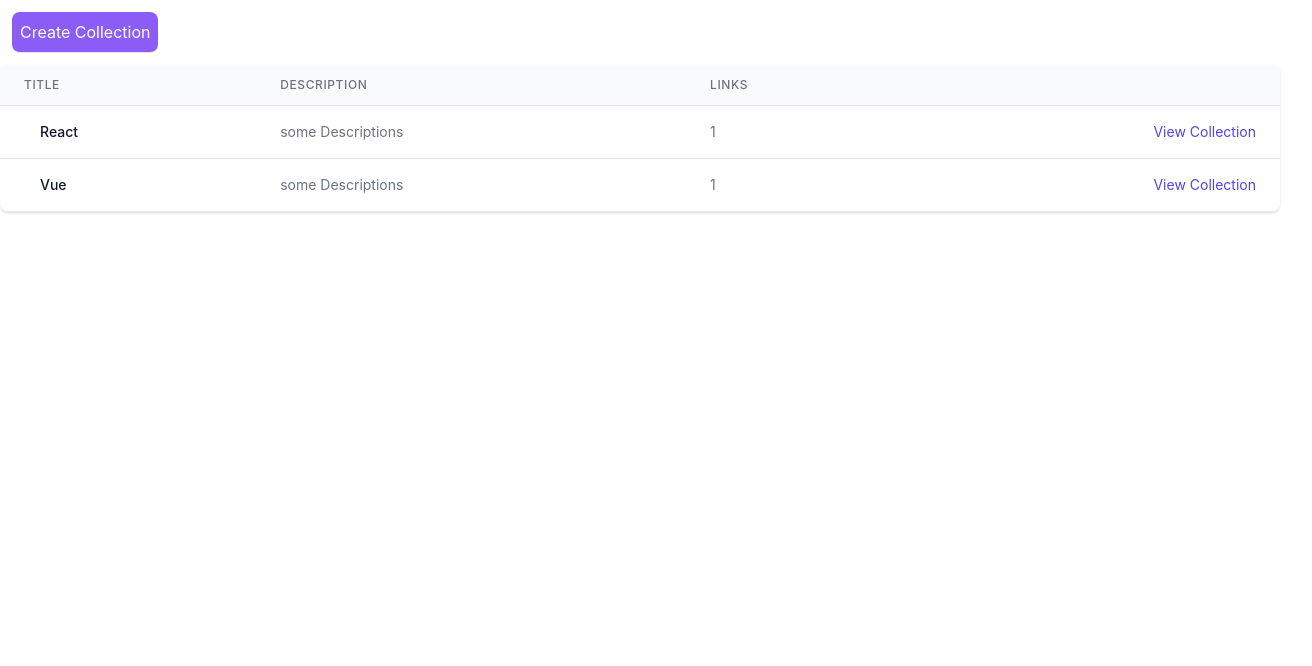
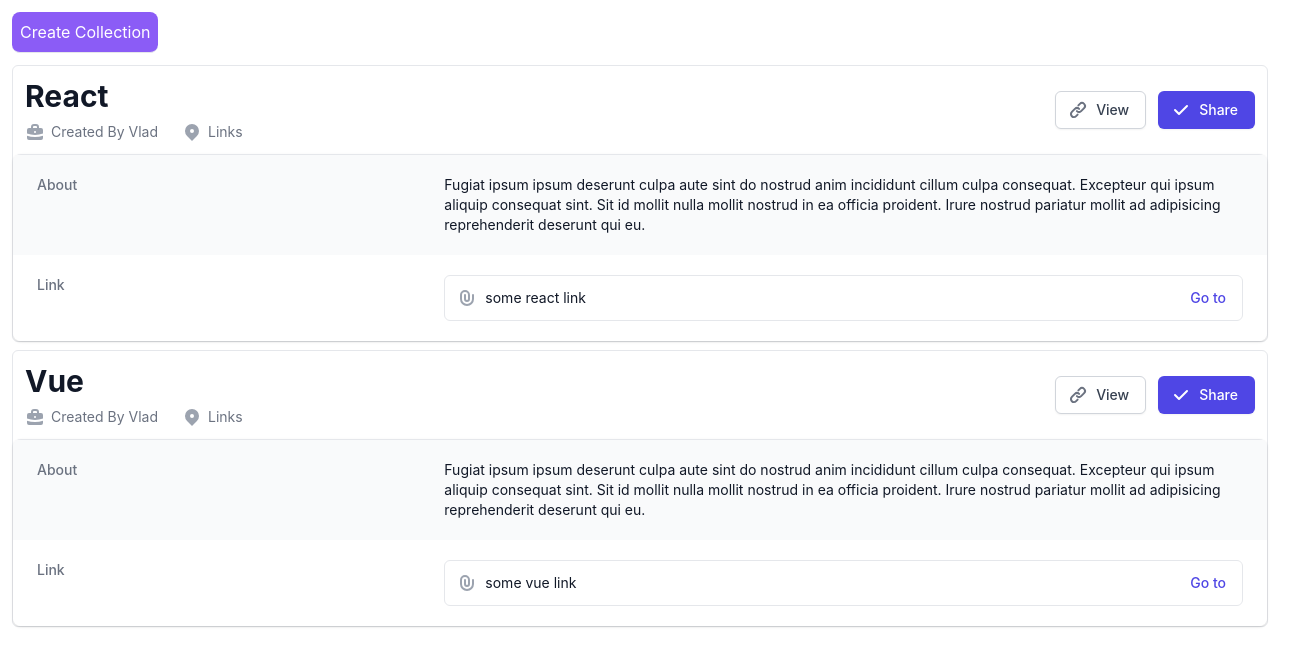
Before and after one commit to VladyslavKutsevolov/theApp, a React (Create React App) app: page / in a window 1280 px wide. Shown: the top 666 px of the page, 1312 px wide, since content can reach past the window. Built offline with nearby package versions, Linux system fonts and the light colour scheme.

Commit message:
refactor

```diff
--- a/src/components/collections/Collections.tsx
+++ b/src/components/collections/Collections.tsx
@@ -1,28 +1,38 @@
 import React, { FC, useEffect, useState } from 'react';
 import CollectionsList from './CollectionsList';
 import CollectionForm from './CollectionForm';
-import { useAppDispatch } from '../../redux/hooks';
+import { useAppDispatch, useAppSelector } from '../../redux/hooks';
 import {
   createCollection,
   fetchCollections
 } from '../../redux/collectionsSlice';
 import { CollectionsStateResource } from '../../redux/state/collectionsState';
 import { fetchAllCollections } from '../../api/fakeApi';
+import CollectionDetails from './CollectionDetails';
 
 const Collections: FC = () => {
   const [openForm, setOpenForm] = useState(false);
+  const [collectionList, setCollectionList] = useState<
+    CollectionsStateResource[]
+  >([]);
+  const { collections } = useAppSelector(state => state.collections);
+
   const dispatch = useAppDispatch();
 
   useEffect(() => {
     dispatch(fetchCollections(fetchAllCollections()));
   }, []);
 
+  useEffect(() => {
+    setCollectionList(collections);
+  }, [collections]);
+
   const createNewCollection = (collection: CollectionsStateResource) => {
     dispatch(createCollection(collection));
   };
 
   return (
-    <div>
+    <>
       <button
         className="m-3 p-2 border-b border-gray-200 sm:rounded-lg bg-purple-500 text-white"
         type="button"
@@ -35,8 +45,8 @@
         createCollection={createNewCollection}
         setOpen={setOpenForm}
       />
-      <CollectionsList />
-    </div>
+      <CollectionsList collections={collectionList} />
+    </>
   );
 };
 
--- a/src/components/collections/CollectionsList.tsx
+++ b/src/components/collections/CollectionsList.tsx
@@ -1,77 +1,21 @@
 import React, { FC } from 'react';
 import { useAppSelector } from '../../redux/hooks';
+import { CollectionsStateResource } from '../../redux/state/collectionsState';
+import Collection from './Collection';
 
-const CollectionsList: FC = () => {
-  const { collections } = useAppSelector(state => state.collections);
+interface Props {
+  collections: CollectionsStateResource[];
+}
+
+const CollectionsList = (props: Props) => {
+  const { collections } = props;
+
   return (
-    <div className="flex flex-col">
-      <div className="-my-2 overflow-x-auto sm:-mx-6 lg:-mx-8">
-        <div className="py-2 align-middle inline-block min-w-full sm:px-6 lg:px-8">
-          <div className="shadow overflow-hidden border-b border-gray-200 sm:rounded-lg">
-            <table className="min-w-full divide-y divide-gray-200">
-              <thead className="bg-gray-50">
-                <tr>
-                  <th
-                    scope="col"
-                    className="px-6 py-3 text-left text-xs font-medium text-gray-500 uppercase tracking-wider"
-                  >
-                    Title
-                  </th>
-                  <th
-                    scope="col"
-                    className="px-6 py-3 text-left text-xs font-medium text-gray-500 uppercase tracking-wider"
-                  >
-                    Description
-                  </th>
-                  <th
-                    scope="col"
-                    className="px-6 py-3 text-left text-xs font-medium text-gray-500 uppercase tracking-wider"
-                  >
-                    Links
-                  </th>
-                  <th scope="col" className="relative px-6 py-3">
-                    <span className="sr-only">View Collection</span>
-                  </th>
-                </tr>
-              </thead>
-              <tbody className="bg-white divide-y divide-gray-200">
-                {collections.map(collection => (
-                  <tr key={collection.id}>
-                    <td className="px-6 py-4 whitespace-nowrap">
-                      <div className="flex items-center">
-                        <div className="ml-4">
-                          <div className="text-sm font-medium text-gray-900">
-                            {collection.name}
-                          </div>
-                        </div>
-                      </div>
-                    </td>
-                    <td className="px-6 py-4 whitespace-nowrap">
-                      <div className="text-sm text-gray-500">
-                        {collection.description}
-                      </div>
-                    </td>
-                    <td className="px-6 py-4 whitespace-nowrap">
-                      <div className="text-sm text-gray-500">
-                        {collection.links.length}
-                      </div>
-                    </td>
-                    <td className="px-6 py-4 whitespace-nowrap text-right text-sm font-medium">
-                      <button
-                        type="button"
-                        className="text-indigo-600 hover:text-indigo-900"
-                      >
-                        View Collection
-                      </button>
-                    </td>
-                  </tr>
-                ))}
-              </tbody>
-            </table>
-          </div>
-        </div>
-      </div>
-    </div>
+    <>
+      {collections.map(collection => (
+        <Collection key={collection.id} collection={collection} />
+      ))}
+    </>
   );
 };
 
```
